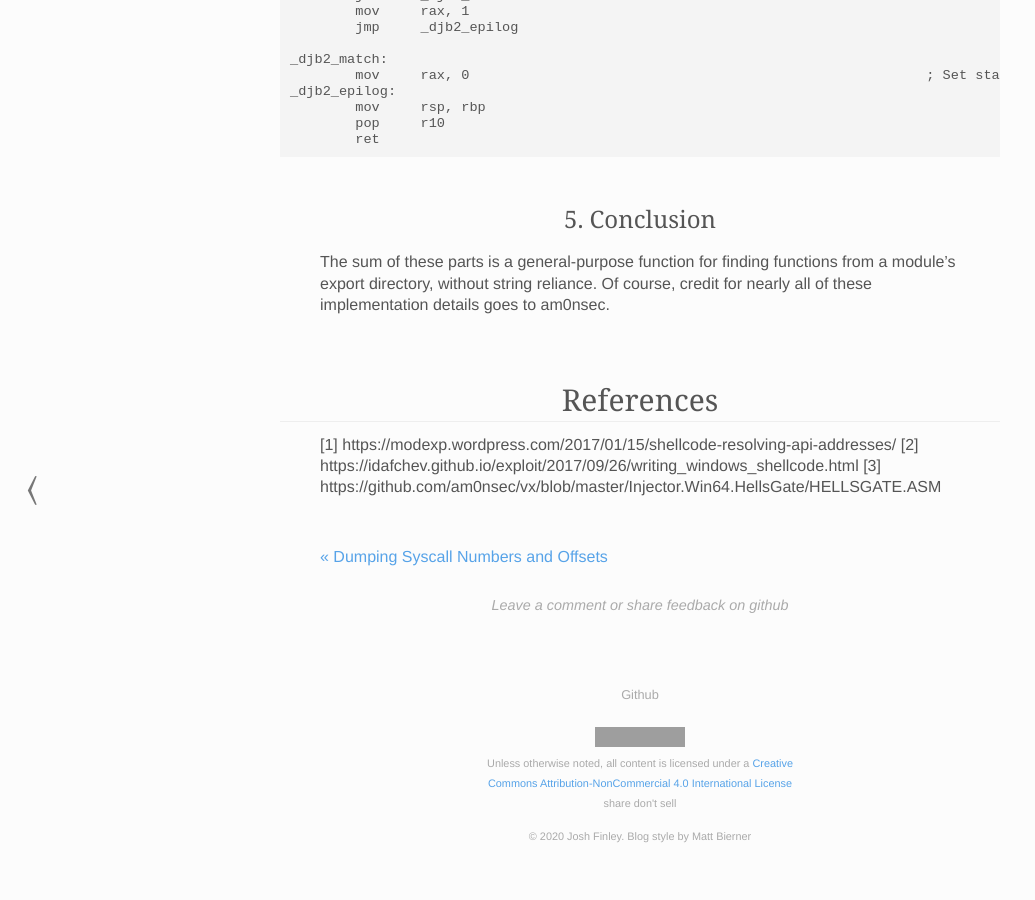
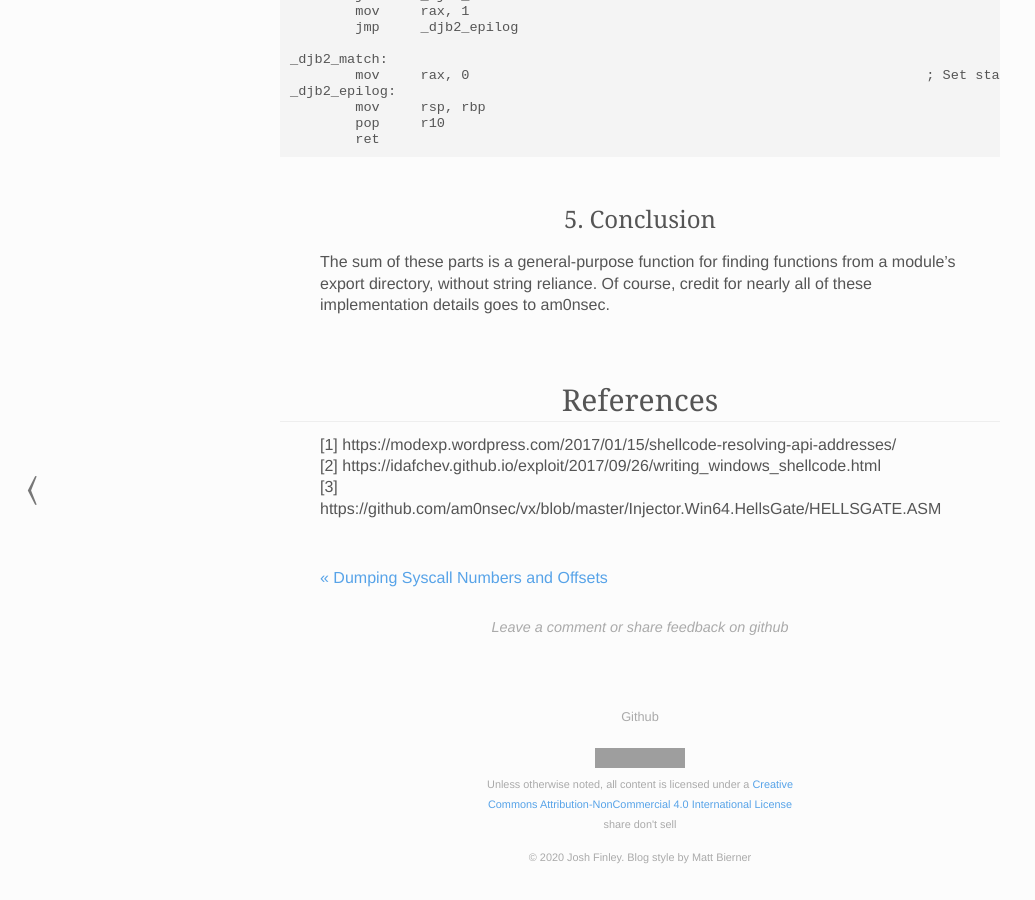
Before and after one commit to joshfinley/joshfinley.github.io, a Jekyll site: the page built from _posts/2020-09-04-masm64-peb-exports.md, in a window 1280 px wide and 900 px high, scrolled down 2998 px. Shown: the whole window, without its empty margins (0-1035 px from the left). Built offline with Jekyll 4.4.1, drawn with Linux system fonts in a browser that asks for light colours; before the commit the page ends 3877 px from its top, so only the background shows below that; grey boxes are pictures that could not be loaded.

Commit message:
Fix typos

```diff
--- a/_posts/2020-09-04-masm64-peb-exports.md
+++ b/_posts/2020-09-04-masm64-peb-exports.md
@@ -154,6 +154,6 @@ The sum of these parts is a general-purpose function for finding functions from
 
 # References
 
- [1] https://modexp.wordpress.com/2017/01/15/shellcode-resolving-api-addresses/
- [2] https://idafchev.github.io/exploit/2017/09/26/writing_windows_shellcode.html
- [3] https://github.com/am0nsec/vx/blob/master/Injector.Win64.HellsGate/HELLSGATE.ASM
+ [1] https://modexp.wordpress.com/2017/01/15/shellcode-resolving-api-addresses/<br>
+ [2] https://idafchev.github.io/exploit/2017/09/26/writing_windows_shellcode.html<br>
+ [3] https://github.com/am0nsec/vx/blob/master/Injector.Win64.HellsGate/HELLSGATE.ASM<br>
```
